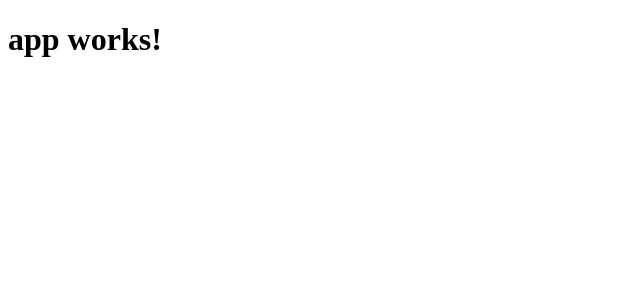
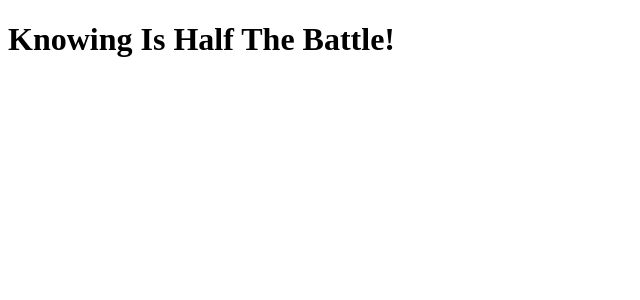
Before and after one commit to Puso/Sunshine_Hackathon, an Angular app in the folder Cobrathon/frontend/: page / in a window 1280 px wide. Shown: the top 300 px of the page, without its empty margins (0-640 px from the left). Built offline with nearby package versions, Linux system fonts and the light colour scheme.

Commit message:
just changed title and heading 1

```diff
--- a/Cobrathon/frontend/src/app/app.component.ts
+++ b/Cobrathon/frontend/src/app/app.component.ts
@@ -6,5 +6,5 @@ import { Component } from '@angular/core';
   styleUrls: ['./app.component.css']
 })
 export class AppComponent {
-  title = 'app works!';
+  title = 'Knowing Is Half The Battle!';
 }
--- a/Cobrathon/frontend/src/index.html
+++ b/Cobrathon/frontend/src/index.html
@@ -2,7 +2,7 @@
 <html>
 <head>
   <meta charset="utf-8">
-  <title>Frontend</title>
+  <title>Knowing is half the battle!</title>
   <base href="/">
 
   <meta name="viewport" content="width=device-width, initial-scale=1">
```
